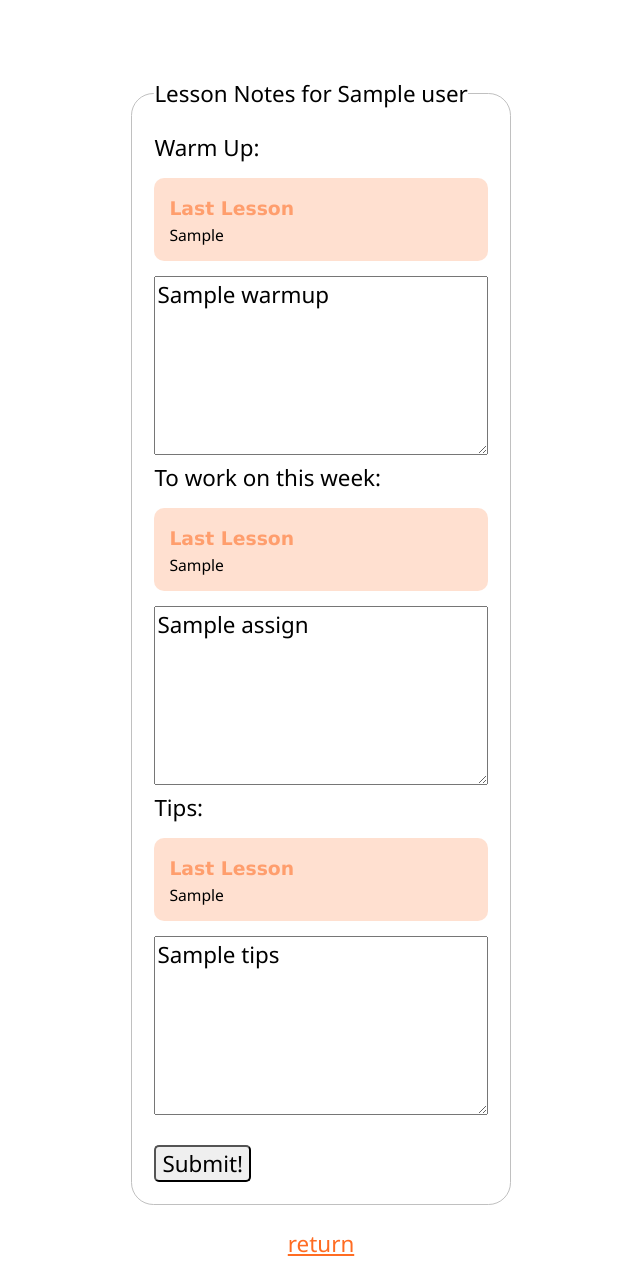
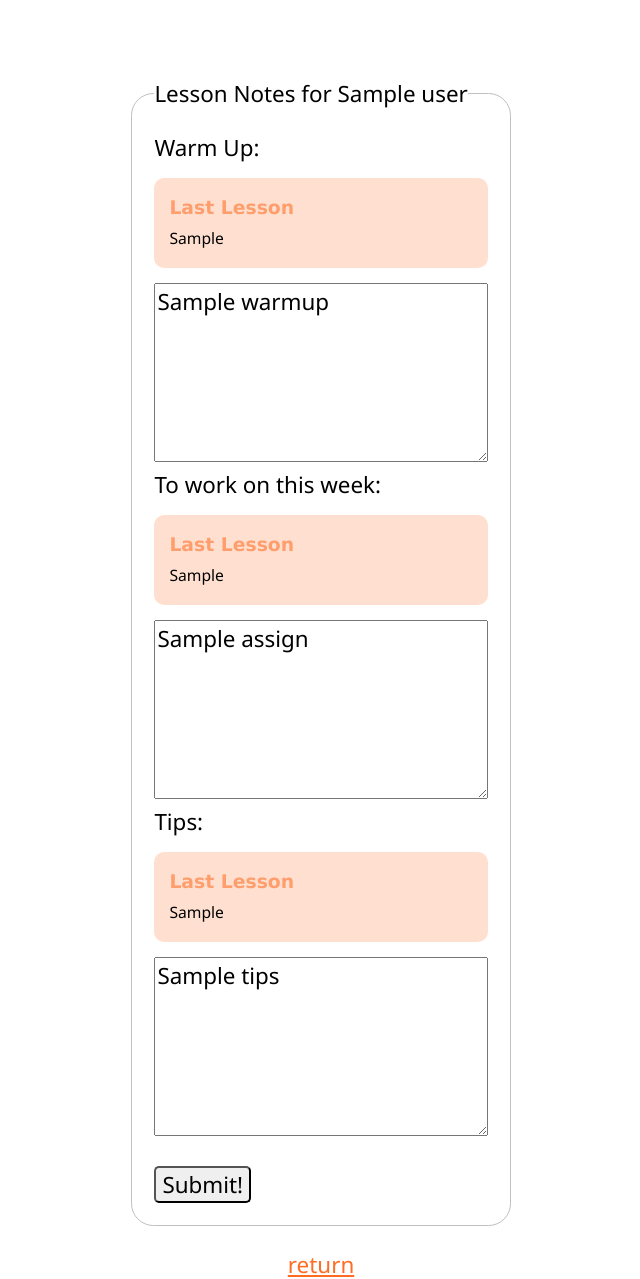
Before and after one commit to ab7/alexbakersax, a Python web app: template templates/addnotes.html in a window 1280 px wide. Shown: the part 293-1572 px from the top of the page, without its empty margins (319-959 px from the left). Run offline with Jinja, Linux system fonts and the light colour scheme; the template is opened without the code that fills it: most values are stand-ins (such as "Sample title", 1, 10 or a date in 2020).

Commit message:
fixed last lesson notes text spacing

```diff
--- a/static/main.css
+++ b/static/main.css
@@ -527,12 +527,17 @@ fieldset button {
   font-size: 0.7em;
   margin: 15px 0;
   padding: 15px;
+  white-space: pre-wrap;
 }
 
 .lastLesson div {
   color: rgba(255, 108, 34, 0.57);
   font: bold 1.2em Verdana;
-  margin: 5px 0;
+  margin: -40px 0;
+}
+
+.lastLesson p {
+  margin: 5px 0 -40px;
 }
 
 #notesEntry {
--- a/templates/addnotes.html
+++ b/templates/addnotes.html
@@ -8,7 +8,7 @@
         <div>Warm Up:</div>
         <div class="lastLesson">
           <div>Last Lesson</div>
-          {{warmup_prev}}
+          <p>{{warmup_prev | safe}}</p>
         </div>
         <textarea name="warmup">{{warmup}}</textarea>
       </label>
@@ -16,7 +16,7 @@
         <div>To work on this week:</div>
         <div class="lastLesson">
           <div>Last Lesson</div>
-          {{assign_prev}}
+          <p>{{assign_prev | safe}}</p>
         </div>
         <textarea name="assign">{{assign}}</textarea>
       </label>
@@ -24,7 +24,7 @@
         <div>Tips:</div>
         <div class="lastLesson">
           <div>Last Lesson</div>
-          {{tips_prev}}
+          <p>{{tips_prev | safe}}</p>
         </div>
         <textarea name="tips">{{tips}}</textarea>
       </label>
```
